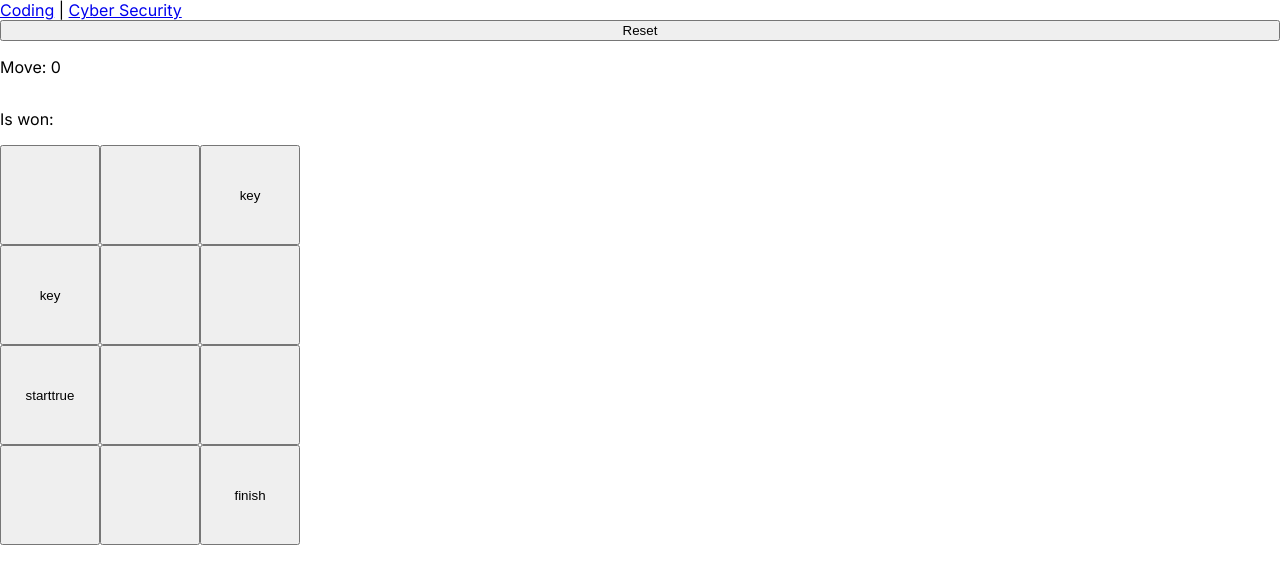
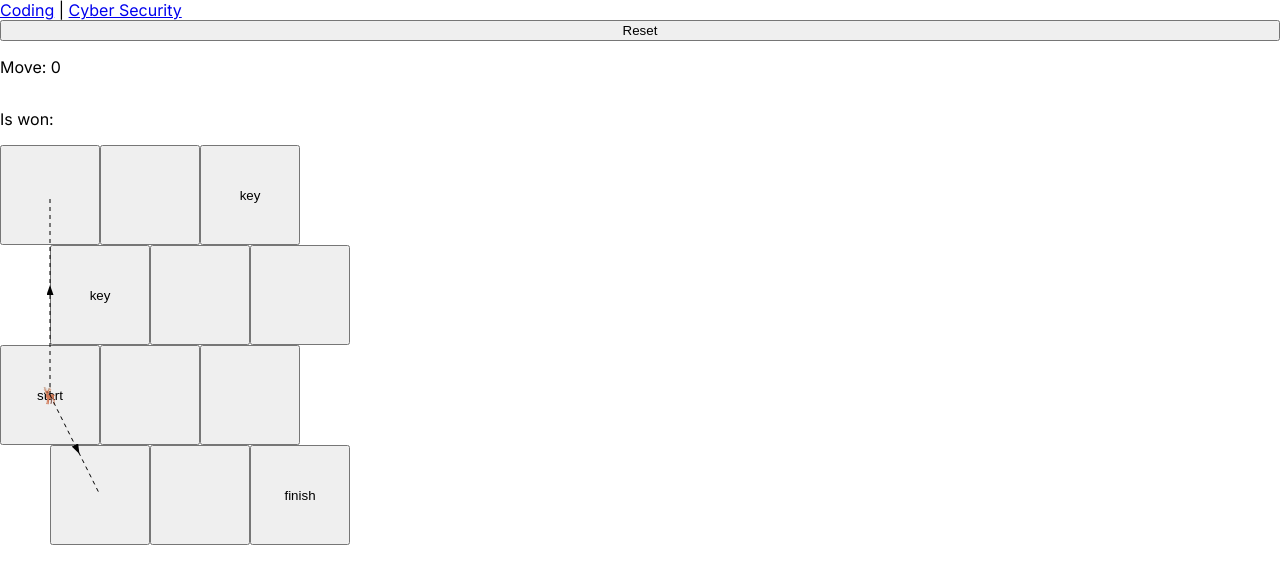
Before and after one commit to atomcorp/gchq, a Next.js app: page /cyber-security in a window 1280 px wide. Shown: the top 584 px of the page. Built offline with nearby package versions, Linux system fonts and the light colour scheme.

Commit message:
add player, start adding lines

```diff
--- a/app/cyber-security/page.module.css
+++ b/app/cyber-security/page.module.css
@@ -3,8 +3,42 @@
   flex-direction: column-reverse;
 }
 
+.grid {
+  --cell-width: 100px;
+  --cell-height: 100px;
+  display: flex;
+  flex-direction: column-reverse;
+  position: relative;
+  width: max-content;
+}
+
 .level {
   display: grid;
-  grid-template-columns: repeat(3, 100px);
-  grid-template-rows: repeat(2, 100px);
+  grid-template-columns: repeat(3, var(--cell-width));
+  grid-template-rows: repeat(2, var(--cell-height));
 }
+
+.player {
+  --x: 0;
+  --y: 0;
+  position: absolute;
+  height: var(--cell-height);
+  width: var(--cell-width);
+  top: calc(var(--y) * var(--cell-height));
+  left: calc(var(--x) * var(--cell-width));
+  display: grid;
+  place-items: center;
+}
+
+.cell:nth-of-type(n + 4) {
+  transform: translateX(calc(var(--cell-width) / 2));
+}
+
+.lines {
+  position: absolute;
+  top: 0;
+  left: 0;
+  pointer-events: none;
+  width: calc(100% + calc(100% / 6));
+  height: 100%;
+}
--- a/app/cyber-security/page.tsx
+++ b/app/cyber-security/page.tsx
@@ -1,16 +1,13 @@
 "use client";
 
-import React from "react";
+import React, { CSSProperties } from "react";
 
-import {
-  staticRoutes,
-  dynamicRoutes,
-  invertedDynamicRoutes,
-  keyCoordsArray,
-} from "@/components/cyber-security/consts";
+import Line from "@/components/cyber-security/Line/Line";
+
+import useGame from "@/components/cyber-security/useGame";
+import getPlayerPosition from "@/components/cyber-security/getPlayerPosition";
 
 import css from "./page.module.css";
-import useGame from "@/components/cyber-security/useGame";
 
 type pointType = "start" | "finish" | "key" | "";
 
@@ -19,43 +16,26 @@ const grid: pointType[][] = [
   ["", "", "key", "key", "", ""],
 ];
 
-const escapeCoords = [0, 5];
-
-const playerPosition = [];
-
-type route = number[][][];
-
-const routesToString = (routes: route) =>
-  routes.map((route) => {
-    return route.toString();
-  });
-
-const canMove = (
-  proposedMove: string,
-  dynamicRoute: Record<string, boolean>
-): boolean => {
-  if (staticRoutes[proposedMove]) {
-    return true;
-  }
-  if (dynamicRoute[proposedMove]) {
-    return true;
-  }
-
-  return false;
+type PlayerCSS = CSSProperties & {
+  "--x": number;
+  "--y": number;
 };
-
-const defaultState = { playerPostion: "0,0", isInverted: false };
 
 export default function Page() {
   const { state, move, reset } = useGame();
+
+  const { x, y } = getPlayerPosition(state.playerPosition);
   return (
     <main className={css.container}>
+      <div className={css.grid}>
         {grid.map((points, level) => (
           <div className={css.level} key={level}>
             {points.map((point, index) => {
               const playerPosition = [level, index].toString();
               return (
                 <button
+                  data-coord={index + "/" + level}
+                  className={css.cell}
                   type="button"
                   onClick={() => {
                     move([level, index]);
@@ -63,12 +43,30 @@ export default function Page() {
                   key={index}
                 >
                   {point}
-                {state.playerPosition === playerPosition ? "true" : ""}
                 </button>
               );
             })}
           </div>
         ))}
+        <div
+          style={
+            {
+              "--x": x,
+              "--y": y,
+            } as PlayerCSS
+          }
+          className={css.player}
+        >
+          🦌
+        </div>
+        <div className={css.lines}>
+          {/* todo map these to the ones in const */}
+          <Line points="1,5 1,3 1,1" />
+          {/* 0,0 -> 0,1 */}
+          <Line points="1,5 1.5,6 2,7" />
+          {/* 0,0 -> 0,3 */}
+        </div>
+      </div>
       <p>Is won: {state.status === "finish" ? "Won" : ""}</p>
       <p>Move: {state.moves}</p>
       <button type="button" onClick={reset}>
--- /dev/null
+++ b/components/cyber-security/Line/Line.module.css
@@ -0,0 +1,5 @@
+.line {
+  width: 100%;
+  height: 100%;
+  position: absolute;
+}
--- /dev/null
+++ b/components/cyber-security/Line/Line.tsx
@@ -0,0 +1,30 @@
+import css from "./Line.module.css";
+
+type Props = {
+  points: string;
+};
+
+const Line = ({ points }: Props) => (
+  <svg className={css.line} viewBox="0 0 7 8">
+    <marker
+      id="arrowhead"
+      markerWidth="10"
+      markerHeight="7"
+      refX="0"
+      refY="3.5"
+      orient="auto-start-reverse"
+    >
+      <polygon points="0 0, 10 3.5, 0 7" />
+    </marker>
+    <polyline
+      points={points}
+      stroke="black"
+      stroke-dasharray="4"
+      marker-mid="url(#arrowhead)"
+      vector-effect="non-scaling-stroke"
+      fill="none"
+    />
+  </svg>
+);
+
+export default Line;
--- /dev/null
+++ b/components/cyber-security/getPlayerPosition.ts
@@ -0,0 +1,51 @@
+/**
+ * This is a little weird, but this transform is necessary
+ * for things to make sense elsewhere
+ *
+ * Esentially the input is a string of y,x
+ * This corresponds to the grid in the game, which is
+ * [
+ *  [1,2,3,4,5,6] // lower
+ *  [7,8,9,10,11,12] // upper
+ * ]
+ * So [0,1] is the first row, first column - y, x
+ *
+ * This gets inverted in css, so lower visually appears on the bottom
+ * and the rows greater than 2 are wrapper around so the final grid looks like
+ *
+ * [
+ *  [
+ *    7,8,9,
+ *    10,11,12
+ *  ],
+ *  [
+ *    1,2,3,
+ *    4,5,6
+ *  ]
+ * ]
+ *
+ * For character positioning we need to match the visual grid
+ * so y become the inverse of the input, and we add 1 if x is greater than 2
+ *
+ * We offset by 2.5 to take into account the wrapping row
+ * is itself offset by 50% of the cell width
+ */
+
+const getPlayerPosition = (yAndXtoString: string) => {
+  const [y, x] = yAndXtoString.split(",");
+  let xInt = parseInt(x, 10);
+  let yInt = y === "1" ? 0 : 2;
+  if (xInt > 2) {
+    yInt++;
+  }
+  if (xInt > 2) {
+    xInt = xInt - 2.5;
+  }
+
+  return {
+    x: xInt,
+    y: yInt,
+  };
+};
+
+export default getPlayerPosition;
```
Also changed, not shown: 2 other files (tests, documents, lock files or other folders). Lines whose indentation alone changed are shown as unchanged.
